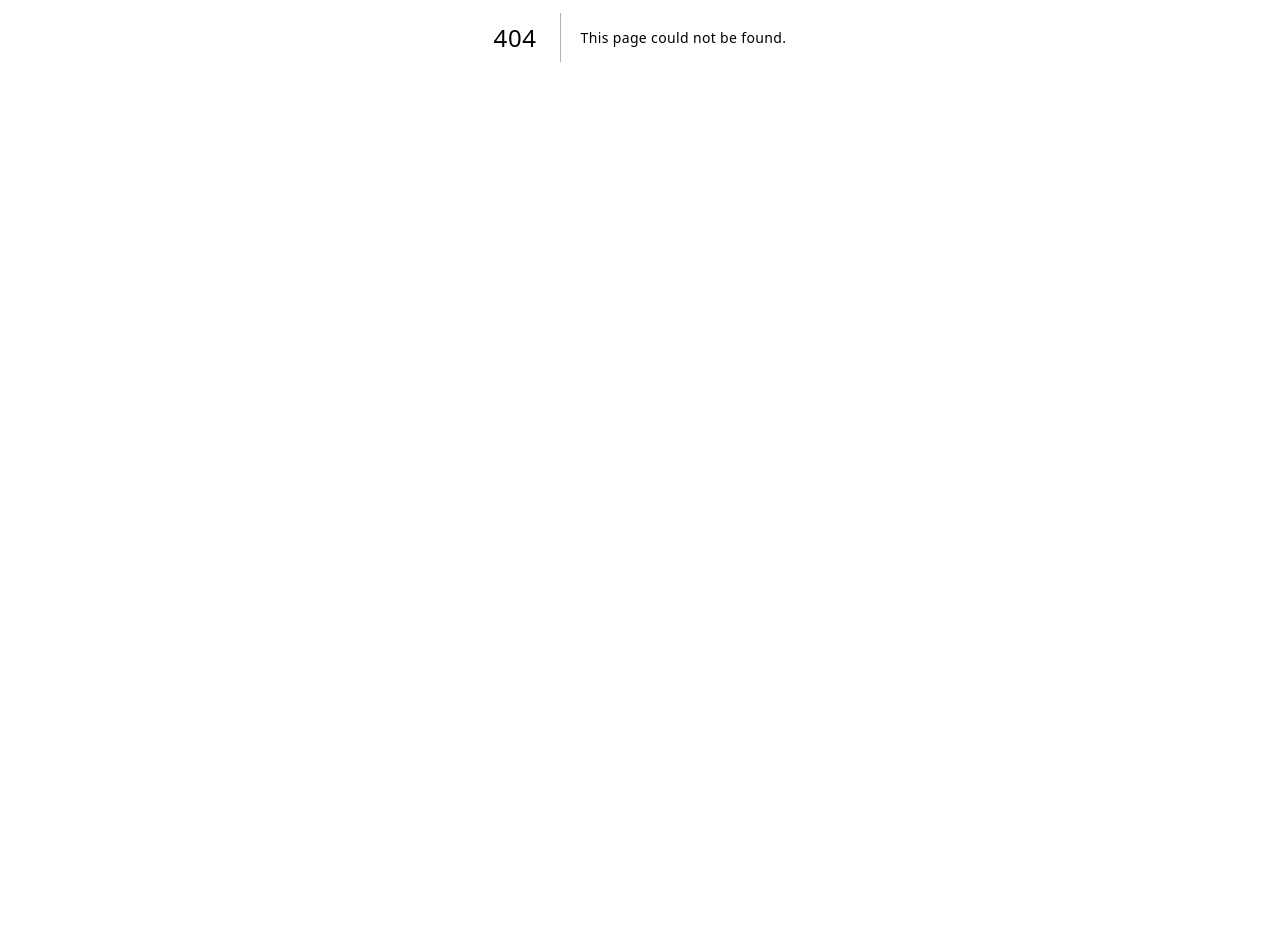
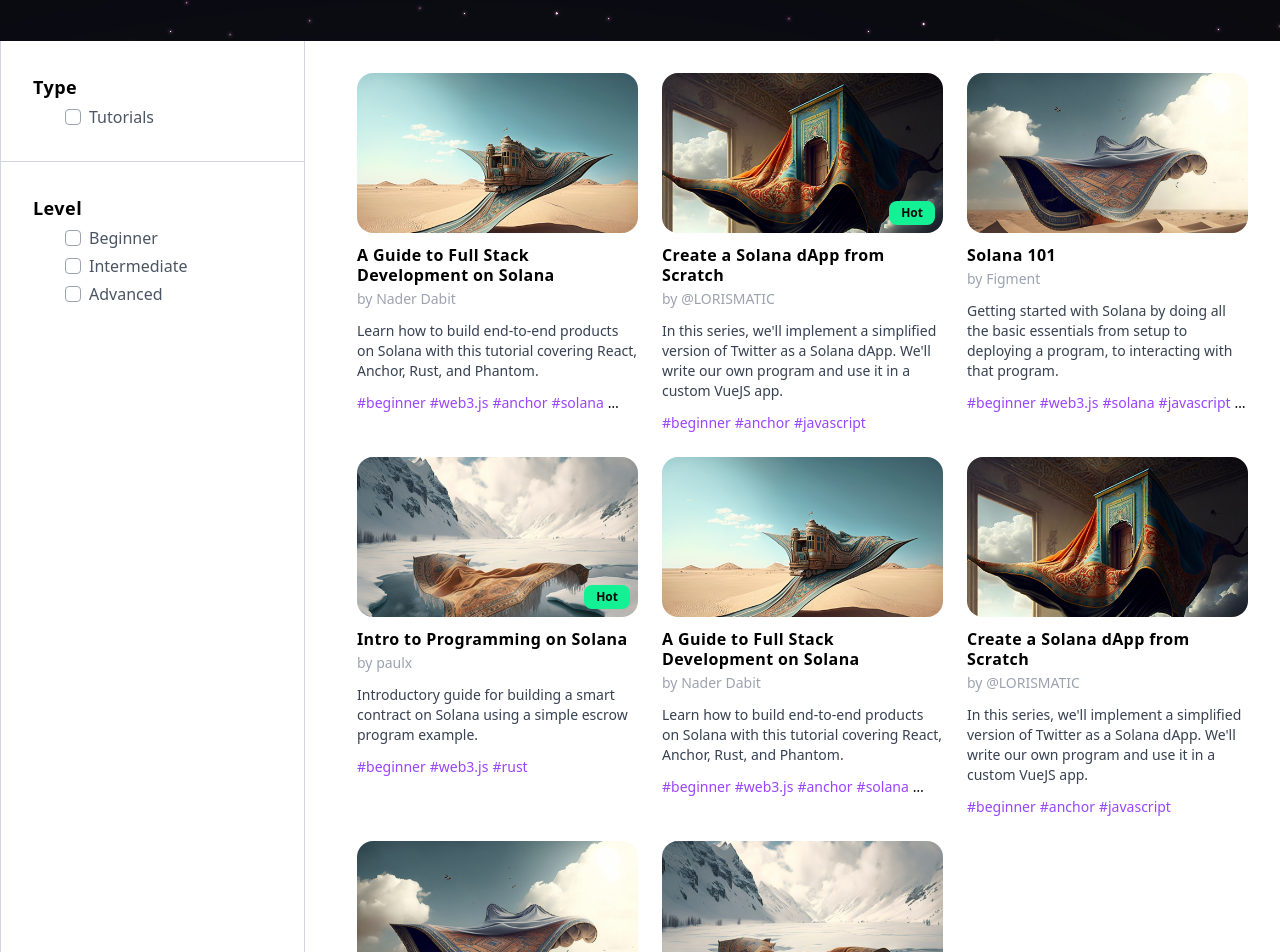
Before and after one commit to Tru3Bliss/solana-modern-ui, a Next.js app: page /library in a window 1280 px wide. Before the commit this address had no page. Shown: the part 363-1315 px from the top of the page. Before the commit the page ends 800 px from the top, so only its background shows below. Built offline with nearby package versions, Linux system fonts and the light colour scheme.

Commit message:
feat: library page

```diff
--- a/src/pages/course/[slug].tsx
+++ b/src/pages/course/[slug].tsx
@@ -40,7 +40,7 @@ export default function Page() {
           <section className={styles.section}>
             <h3>Objectives</h3>
 
-            <p className="py-1 text-sm italic text-gray-500">
+            <p className={styles.minorText}>
               By the end of this lesson, you&apos;ll be able to:
             </p>
 
--- /dev/null
+++ b/src/pages/library/index.tsx
@@ -0,0 +1,146 @@
+import { NextSeoProps } from "next-seo";
+import DefaultLayout from "@/layouts/default";
+import PageHero from "@/components/core/PageHero";
+
+import styles from "@/styles/core/sidebar.module.css";
+import ContentCard from "@/components/core/ContentCard";
+// import { QuestionMarkCircleIcon } from "@heroicons/react/24/outline";
+
+// define the on-page seo metadata
+const seo: NextSeoProps = {
+  title: "Library",
+  description: "",
+};
+
+export default function Page() {
+  return (
+    <DefaultLayout seo={seo}>
+      <PageHero className="container text-center">
+        <h1 className="text-6xl tracking-normal">Library</h1>
+
+        <p className="max-w-lg mx-auto text-xl text-gray-300">
+          Check out the latest and greatest tutorials, articles, podcasts, and
+          more.
+        </p>
+      </PageHero>
+
+      <section className={styles.wrapper + " container-inner-xl"}>
+        <section className={styles.rightSideLarge}>
+          <main className={styles.gridContainer}>
+            <ContentCard
+              href="#"
+              title="A Guide to Full Stack Development on Solana"
+              authorLabel="Nader Dabit"
+              authorHref="#"
+              imageSrc="/img/cta/1.jpg"
+              description="Learn how to build end-to-end products on Solana with this tutorial covering React, Anchor, Rust, and Phantom."
+              tags="beginner, web3.js, anchor, solana, beginner, web3.js, anchor"
+            />
+            <ContentCard
+              href="#"
+              isHot={true}
+              title="Create a Solana dApp from Scratch"
+              authorLabel="@LORISMATIC"
+              authorHref="#"
+              imageSrc="/img/cta/0.jpg"
+              description="In this series, we'll implement a simplified version of Twitter as a Solana dApp. We'll write our own program and use it in a custom VueJS app."
+              tags="beginner, anchor, javascript"
+            />
+            <ContentCard
+              href="#"
+              title="Solana 101"
+              authorLabel="Figment"
+              authorHref="#"
+              imageSrc="/img/cta/4.jpg"
+              description="Getting started with Solana by doing all the basic essentials from setup to deploying a program, to interacting with that program."
+              tags="beginner, web3.js, solana, javascript, rust"
+            />
+            <ContentCard
+              href="#"
+              isHot={true}
+              title="Intro to Programming on Solana"
+              authorLabel="paulx"
+              authorHref="#"
+              imageSrc="/img/cta/5.jpg"
+              description="Introductory guide for building a smart contract on Solana using a simple escrow program example."
+              tags="beginner, web3.js, rust"
+            />
+            <ContentCard
+              href="#"
+              title="A Guide to Full Stack Development on Solana"
+              authorLabel="Nader Dabit"
+              authorHref="#"
+              imageSrc="/img/cta/1.jpg"
+              description="Learn how to build end-to-end products on Solana with this tutorial covering React, Anchor, Rust, and Phantom."
+              tags="beginner, web3.js, anchor, solana, beginner, web3.js, anchor"
+            />
+            <ContentCard
+              href="#"
+              title="Create a Solana dApp from Scratch"
+              authorLabel="@LORISMATIC"
+              authorHref="#"
+              imageSrc="/img/cta/0.jpg"
+              description="In this series, we'll implement a simplified version of Twitter as a Solana dApp. We'll write our own program and use it in a custom VueJS app."
+              tags="beginner, anchor, javascript"
+            />
+            <ContentCard
+              href="#"
+              title="Solana 101"
+              authorLabel="Figment"
+              authorHref="#"
+              imageSrc="/img/cta/4.jpg"
+              description="Getting started with Solana by doing all the basic essentials from setup to deploying a program, to interacting with that program."
+              tags="beginner, web3.js, solana, javascript, rust"
+            />
+            <ContentCard
+              href="#"
+              title="Intro to Programming on Solana"
+              authorLabel="paulx"
+              authorHref="#"
+              imageSrc="/img/cta/5.jpg"
+              description="Introductory guide for building a smart contract on Solana using a simple escrow program example."
+              tags="beginner, web3.js, rust"
+            />
+          </main>
+        </section>
+
+        <aside className={styles.leftSideSmall}>
+          <section className={styles.section}>
+            <h3>
+              Type
+              {/* <QuestionMarkCircleIcon /> */}
+            </h3>
+
+            {/* <p className={styles.minorText}>Optional minor content</p> */}
+
+            <ul className={styles.listing}>
+              <li>
+                <input type="checkbox" name="" id="type_tutorials" />
+                <label htmlFor="type_tutorials">Tutorials</label>
+              </li>
+            </ul>
+          </section>
+
+          <section className={styles.section}>
+            <h3>Level</h3>
+
+            <ul className={styles.listing}>
+              <li>
+                <input type="checkbox" name="" id="level_beginner" />
+                <label htmlFor="level_beginner">Beginner</label>
+              </li>
+              <li>
+                <input type="checkbox" name="" id="level_intermediate" />
+                <label htmlFor="level_intermediate">Intermediate</label>
+              </li>
+              <li>
+                <input type="checkbox" name="" id="level_advanced" />
+                <label htmlFor="level_advanced">Advanced</label>
+              </li>
+            </ul>
+          </section>
+        </aside>
+      </section>
+    </DefaultLayout>
+  );
+}
--- a/src/styles/ContentCard.module.css
+++ b/src/styles/ContentCard.module.css
@@ -17,7 +17,7 @@
   @apply relative;
   @apply overflow-hidden rounded-2xl;
   @apply mb-3;
-  @apply max-h-36 md:max-h-32;
+  @apply max-h-40 md:max-h-40;
 }
 .badge {
   @apply absolute right-2 bottom-2;
--- a/src/styles/core/footer.module.css
+++ b/src/styles/core/footer.module.css
@@ -5,7 +5,7 @@
 .footer {
   @apply text-gray-400;
   @apply bg-black bg-no-repeat bg-cover bg-star-sm;
-  @apply mt-8;
+  /* @apply mt-8; */
 }
 
 .copyright {
--- a/src/styles/core/sidebar.module.css
+++ b/src/styles/core/sidebar.module.css
@@ -13,6 +13,10 @@
 .smallContainer {
   @apply min-h-full col-span-1;
   @apply border-gray-300 divide-y divide-gray-300 border-x;
+}
+.gridContainer {
+  @apply grid grid-cols-3 gap-6;
+  @apply space-x-0 space-y-0 !important;
 }
 
 /* Small RIGHT sidebar, with primary content in the large LEFT side */
@@ -38,8 +42,28 @@
   Style the general sections of a sidebar, usually the small sidebar
 */
 .section {
-  @apply p-8;
+  @apply p-8 space-y-1;
 }
 .section h3 {
+  @apply flex items-center;
   @apply text-lg;
 }
+.section h3 svg {
+  @apply w-4 h-4 ml-2;
+  /* @apply text-gray-500; */
+}
+.minorText {
+  @apply py-1 text-sm italic text-gray-500;
+}
+
+.listing {
+  @apply text-gray-600;
+  @apply pl-8 space-y-1;
+}
+.listing li {
+  @apply flex items-center;
+  @apply space-x-2;
+}
+.listing li input[type="checkbox"] {
+  @apply border border-gray-400 rounded;
+}
```
